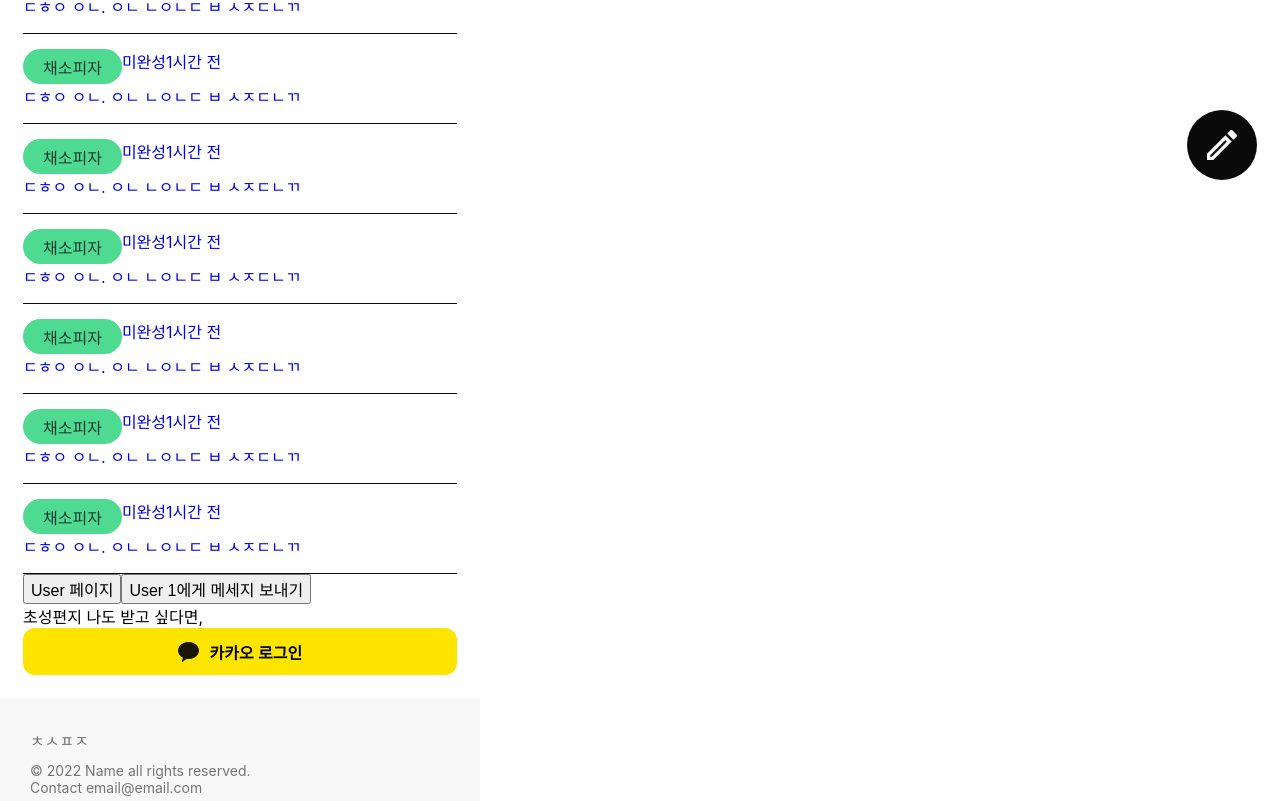
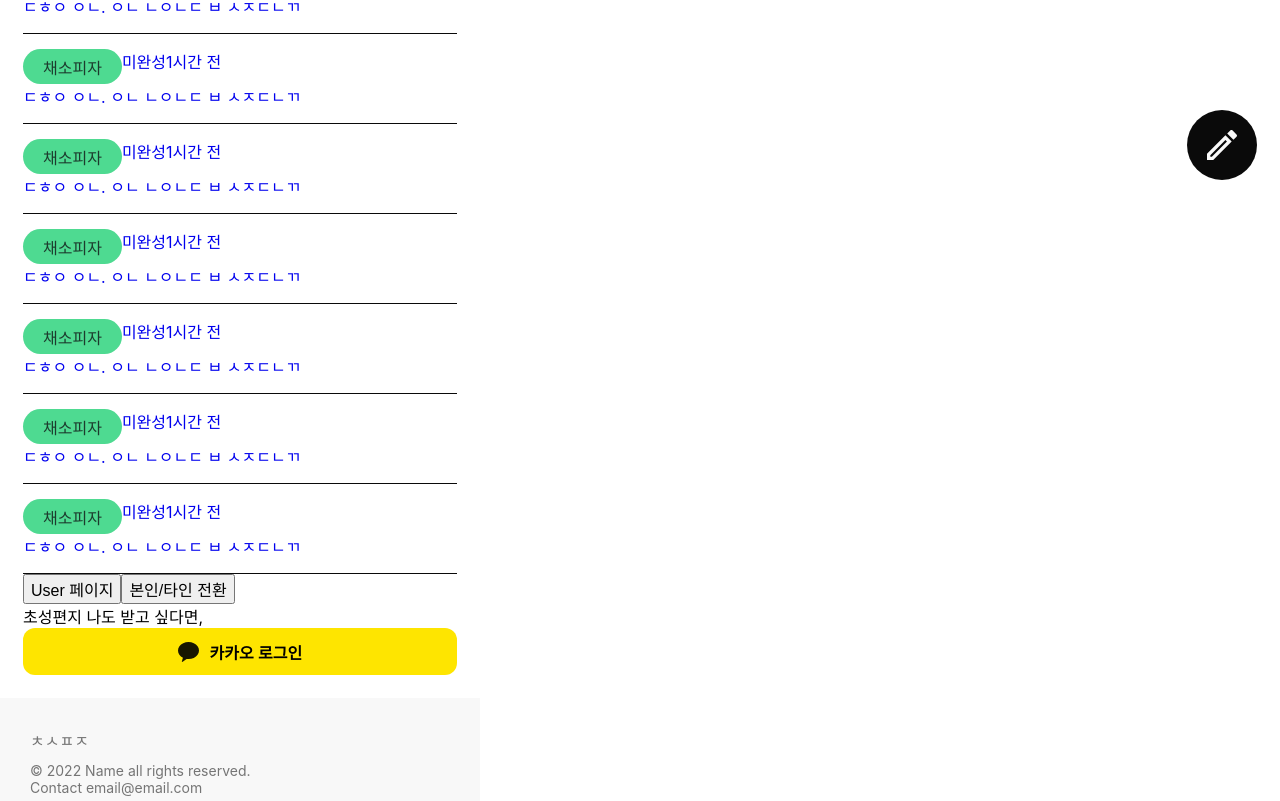
Before and after one commit to roundshoulder/cs-letter-frontend, a React (Create React App) app: page /cs-letter-frontend/1 in a window 1280 px wide. Shown: the part 450-1251 px from the top of the page. Built offline with nearby package versions, Linux system fonts and the light colour scheme.

Commit message:
:bug: fix unused property error
fix unused property error

```diff
--- a/src/pages/User.tsx
+++ b/src/pages/User.tsx
@@ -153,9 +153,13 @@ function User() {
       <Link to="/cvf1tc0">
         <button>User 페이지</button>
       </Link>
-      <Link to="/create/1">
-        <button>User 1에게 메세지 보내기</button>
-      </Link>
+      <button
+        onClick={() => {
+          setIsOwner(v => !v);
+        }}
+      >
+        본인/타인 전환
+      </button>
       {isOwner ? (
         <>
           <div>{`누르기만 해도 링크복사 :-)`}</div>
@@ -165,9 +169,9 @@ function User() {
         <>
           <div>초성편지 나도 받고 싶다면,</div>
           <KakaoButton />
-          <button className={createButton}>
+          <Link to="/create/1" className={createButton}>
             <MdOutlineCreate />
-          </button>
+          </Link>
         </>
       )}
     </>
```
